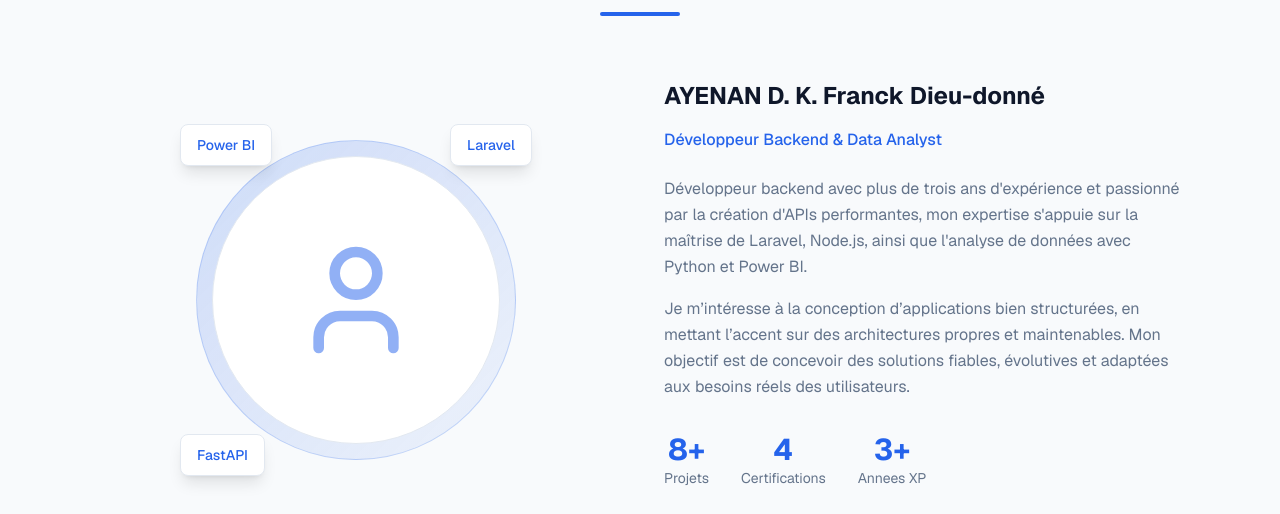
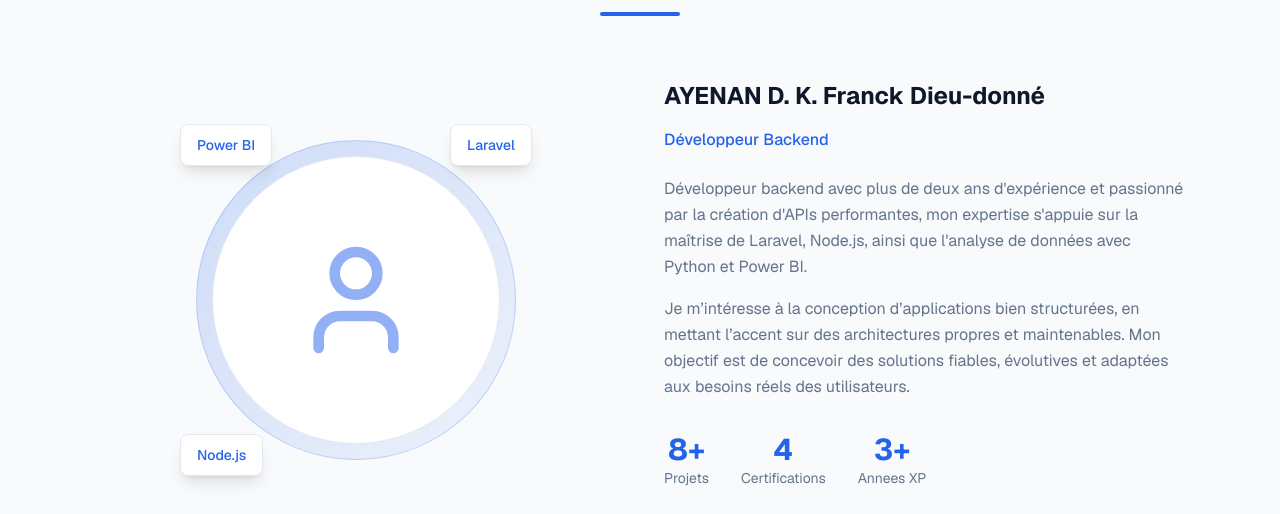
Before and after one commit to Dieudonne6/portfolio_React, a Next.js app: page / in a window 1280 px wide. Shown: the part 980-1494 px from the top of the page. Built offline with nearby package versions, Linux system fonts and the light colour scheme.

Commit message:
mise a jour du cv FRANCKY

```diff
--- a/components/portfolio/about.tsx
+++ b/components/portfolio/about.tsx
@@ -158,7 +158,7 @@ export function About() {
                 <span className="text-sm font-medium text-primary">Laravel</span>
               </div>
               <div className="absolute -bottom-4 -left-4 px-4 py-2 bg-card border border-border rounded-lg shadow-lg">
-                <span className="text-sm font-medium text-primary">FastAPI</span>
+                <span className="text-sm font-medium text-primary">Node.js</span>
               </div>
               <div className="absolute -top-4 -left-4 px-4 py-2 bg-card border border-border rounded-lg shadow-lg">
                 <span className="text-sm font-medium text-primary">Power BI</span>
--- a/messages/en.json
+++ b/messages/en.json
@@ -15,7 +15,7 @@
     "name": "I am Franck AYENAN",
     "role": "Specialized in Laravel & Node.js",
     "words": [
-      "Backend Developer & Data Analyst",
+      "Backend Developer",
       "Specialized in Laravel & Node.js",
       "Passionate about data and analytics"
     ],
@@ -27,8 +27,8 @@
     "title": "About",
     "subtitle": "Who am I?",
     "name": "AYENAN D. K. Franck Dieu-donné",
-    "role": "Backend Developer & Data Analyst",
-    "description1": "Backend developer with more than three years of experience and passionate about building high-performance APIs. My expertise is based on Laravel, Node.js, as well as data analysis with Python and Power BI.",
+    "role": "Backend Developer",
+    "description1": "Backend developer with more than two years of experience and passionate about building high-performance APIs. My expertise is based on Laravel, Node.js, as well as data analysis with Python and Power BI.",
     "description2": "I am interested in designing well-structured applications, with a strong focus on clean and maintainable architecture. My goal is to build reliable, scalable solutions adapted to real user needs.",
     "stats": [
       {
@@ -83,12 +83,10 @@
         "skills": [
           "Laravel",
           "Node.js",
-          "FastAPI",
           "RESTful APIs",
           "Pandas",
           "NumPy",
           "Matplotlib",
-          "XGBoost",
           "Swagger",
           "Docker"
         ]
@@ -123,8 +121,8 @@
     "subtitle": "My professional journey",
     "items": [
       {
-        "period": "Feb 2024 – Present",
-        "title": "Web Developer & Data Analyst",
+        "period": "Feb 2024 – Jul 2026",
+        "title": "Web Developer",
         "company": "C BOX Sarl",
         "location": "Cotonou, Benin",
         "bullets": [
--- a/messages/fr.json
+++ b/messages/fr.json
@@ -15,7 +15,7 @@
     "name": "Je suis Franck AYENAN",
     "role": "Spécialisé en Laravel & Node.js",
     "words": [
-      "Développeur Backend et Data Analyst",
+      "Développeur Backend",
       "Spécialisé en Laravel & Node.js",
       "Passionné de Data"
     ],
@@ -27,8 +27,8 @@
     "title": "A propos",
     "subtitle": "Qui suis-je ?",
     "name": "AYENAN D. K. Franck Dieu-donné",
-    "role": "Développeur Backend & Data Analyst",
-    "description1": "Développeur backend avec plus de trois ans d'expérience et passionné par la création d'APIs performantes, mon expertise s'appuie sur la maîtrise de Laravel, Node.js, ainsi que l'analyse de données avec Python et Power BI.",
+    "role": "Développeur Backend",
+    "description1": "Développeur backend avec plus de deux ans d'expérience et passionné par la création d'APIs performantes, mon expertise s'appuie sur la maîtrise de Laravel, Node.js, ainsi que l'analyse de données avec Python et Power BI.",
     "description2": "Je m’intéresse à la conception d’applications bien structurées, en mettant l’accent sur des architectures propres et maintenables. Mon objectif est de concevoir des solutions fiables, évolutives et adaptées aux besoins réels des utilisateurs.",
     "stats": [
       {
@@ -83,12 +83,10 @@
         "skills": [
           "Laravel",
           "Node.js",
-          "FastAPI",
           "RESTful APIs",
           "Pandas",
           "NumPy",
           "Matplotlib",
-          "XGBoost",
           "Swagger",
           "Docker"
         ]
@@ -123,8 +121,8 @@
     "subtitle": "Mon parcours professionnel",
     "items": [
       {
-        "period": "Fév 2024 – Présent",
-        "title": "Développeur Web et Data Analyst",
+        "period": "Fév 2024 – Jul 2026",
+        "title": "Développeur Web",
         "company": "C BOX Sarl",
         "location": "Cotonou, Benin",
         "bullets": [
```
Also changed, not shown: 2 other files (tests, documents, lock files or other folders).
